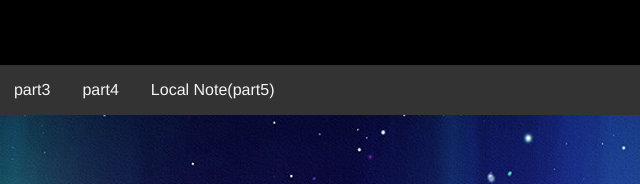
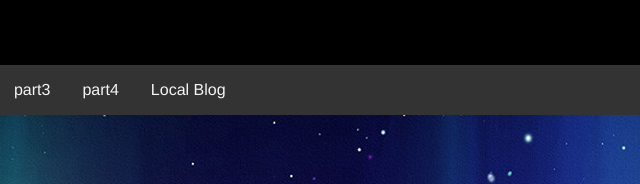
Before and after one commit to TerryYan26/134b-hw4, a plain HTML site: page index2.html in a window 1280 px wide. Shown: the top 184 px of the page, 452-1092 px from the left. Drawn offline with Linux system fonts and the light colour scheme.

Commit message:
Update index2.html

```diff
--- a/index2.html
+++ b/index2.html
@@ -30,7 +30,7 @@
           <li><a href="Custom Dialogs.html">part2 </a></li>
           <li><a href="crud.html">part3 </a></li>
           <li><a href="styledcrud.html">part4 </a></li>
-          <li><a href="tepo.html?#EditHistory">Local Note(part5)</a></li>
+          <li><a href="tepo.html?#EditHistory">Local Blog</a></li>
         </ul>
       </div>
        <main>
```
